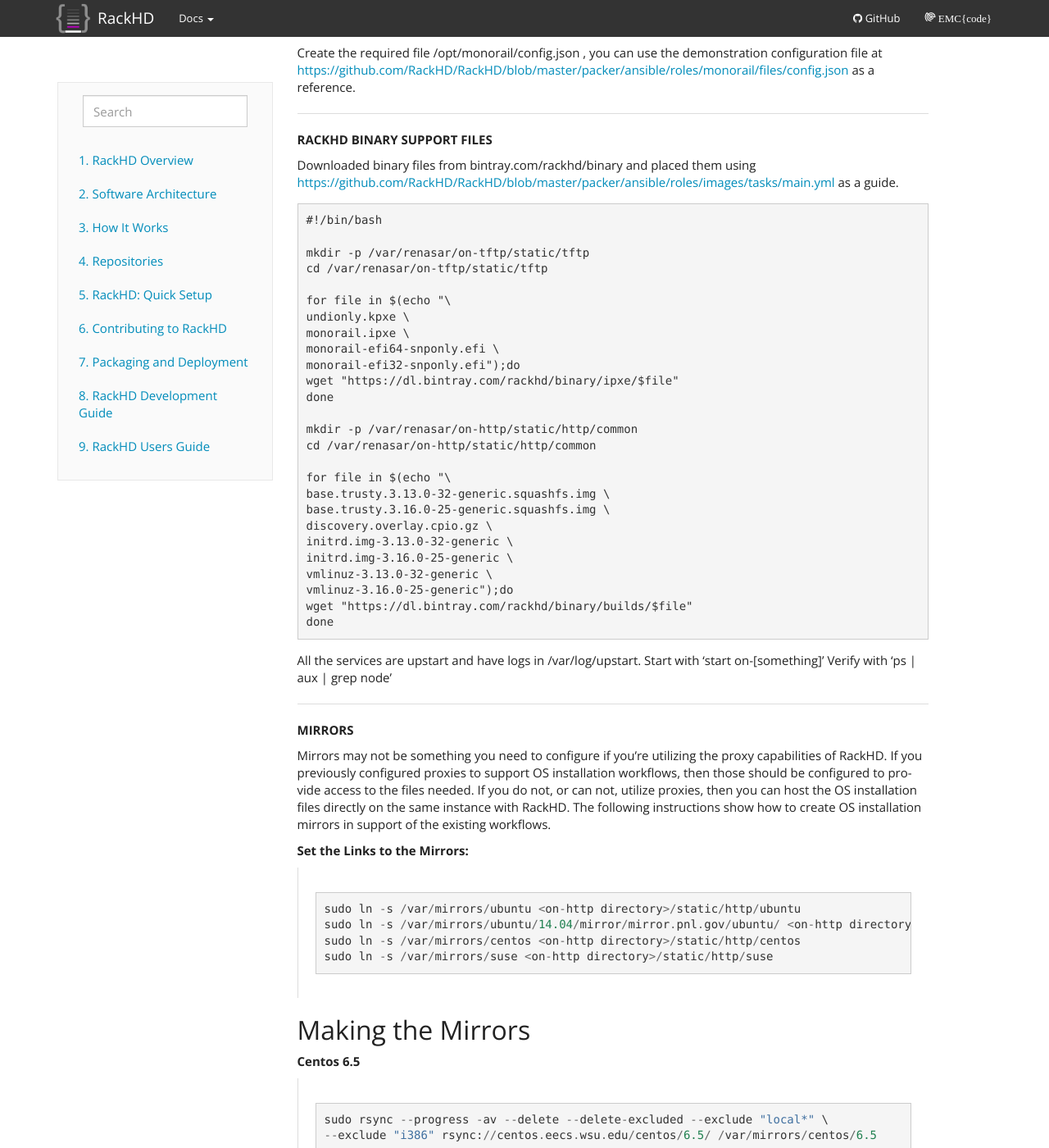
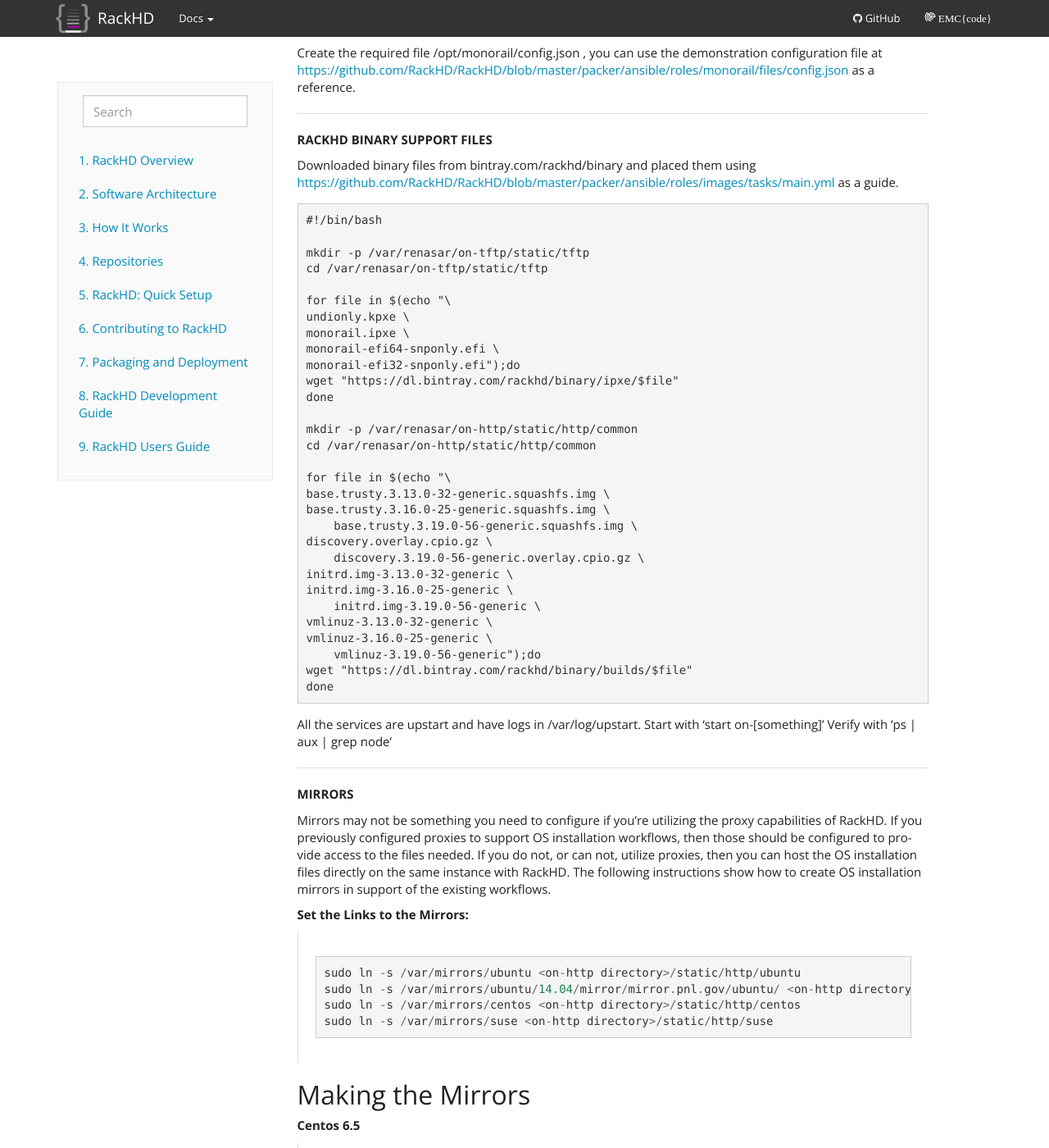
Before and after one commit to RackHD/docs, a Sphinx documentation site: the page built from docs/rackhd/ubuntu_package_installation.rst, in a window 1280 px wide and 1400 px high, scrolled down 1555 px. Shown: the whole window at 82% size. Built offline with Sphinx 7.4.7, drawn with Linux system fonts in a browser that asks for light colours.

Commit message:
added 3.19 static files to install guild

```diff
--- a/docs/rackhd/ubuntu_package_installation.rst
+++ b/docs/rackhd/ubuntu_package_installation.rst
@@ -121,11 +121,15 @@ Downloaded binary files from bintray.com/rackhd/binary and placed them using htt
     for file in $(echo "\
     base.trusty.3.13.0-32-generic.squashfs.img \
     base.trusty.3.16.0-25-generic.squashfs.img \
+	base.trusty.3.19.0-56-generic.squashfs.img \
     discovery.overlay.cpio.gz \
+	discovery.3.19.0-56-generic.overlay.cpio.gz \
     initrd.img-3.13.0-32-generic \
     initrd.img-3.16.0-25-generic \
+	initrd.img-3.19.0-56-generic \
     vmlinuz-3.13.0-32-generic \
-    vmlinuz-3.16.0-25-generic");do
+    vmlinuz-3.16.0-25-generic \
+	vmlinuz-3.19.0-56-generic");do
     wget "https://dl.bintray.com/rackhd/binary/builds/$file"
     done
 
```
